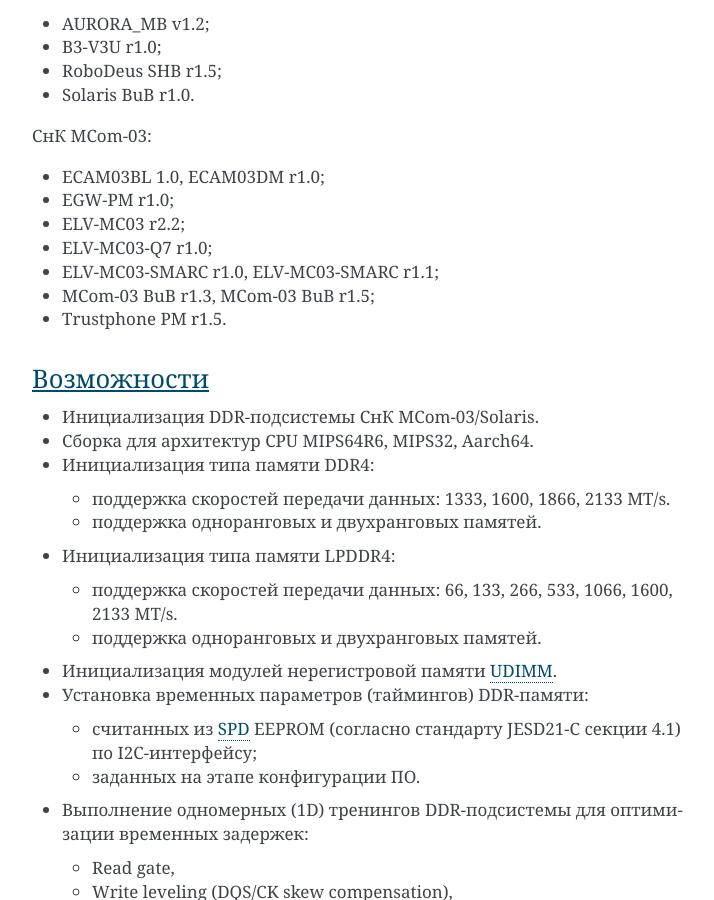
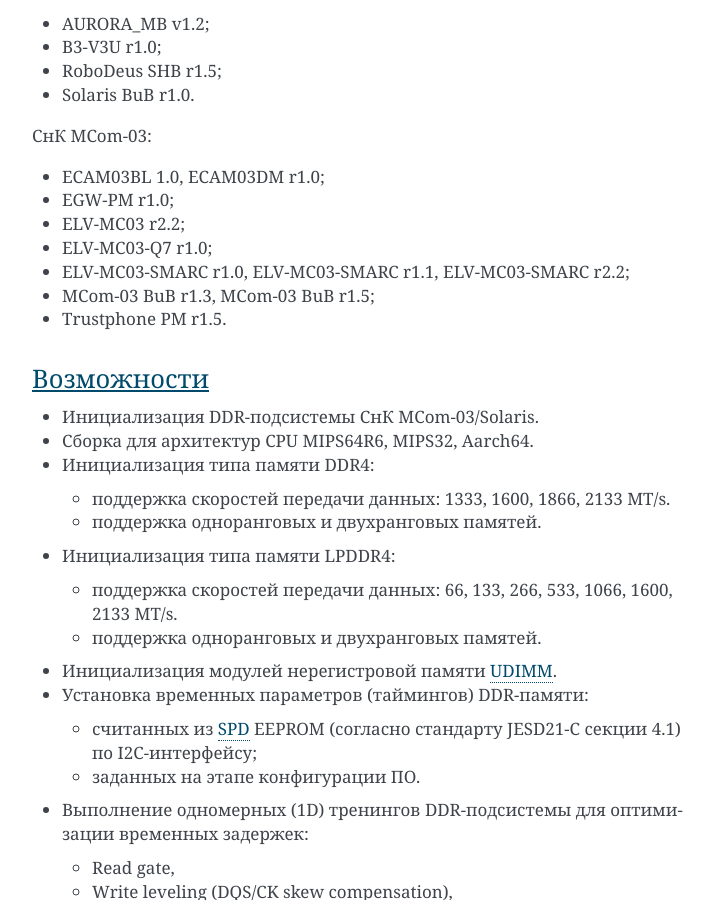
Before and after one commit to elvees/ddrinit, a Sphinx documentation site: the page built from doc/index.rst, in a window 1280 px wide and 900 px high, scrolled down 1050 px. Shown: the whole window, without its empty margins (388-1102 px from the left). Built offline with Sphinx 7.4.7, drawn with Linux system fonts in a browser that asks for light colours.

Commit message:
mcom03: Add ELV-MC03-SMARC PM r2.2 support
This config is based on elvmc03smarc_deconfig with enabled DQ_MAPPINGS.

Issue: #MCOM03SW-2208
Change-Id: I817b8b1c9201836a7631754b18bed238a4d5d699

```diff
--- a/doc/index.rst
+++ b/doc/index.rst
@@ -33,7 +33,7 @@
 * EGW-PM r1.0;
 * ELV-MC03 r2.2;
 * ELV-MC03-Q7 r1.0;
-* ELV-MC03-SMARC r1.0, ELV-MC03-SMARC r1.1;
+* ELV-MC03-SMARC r1.0, ELV-MC03-SMARC r1.1, ELV-MC03-SMARC r2.2;
 * MCom-03 BuB r1.3, MCom-03 BuB r1.5;
 * Trustphone PM r1.5.
 
```
Also changed, not shown: 1 other file.
